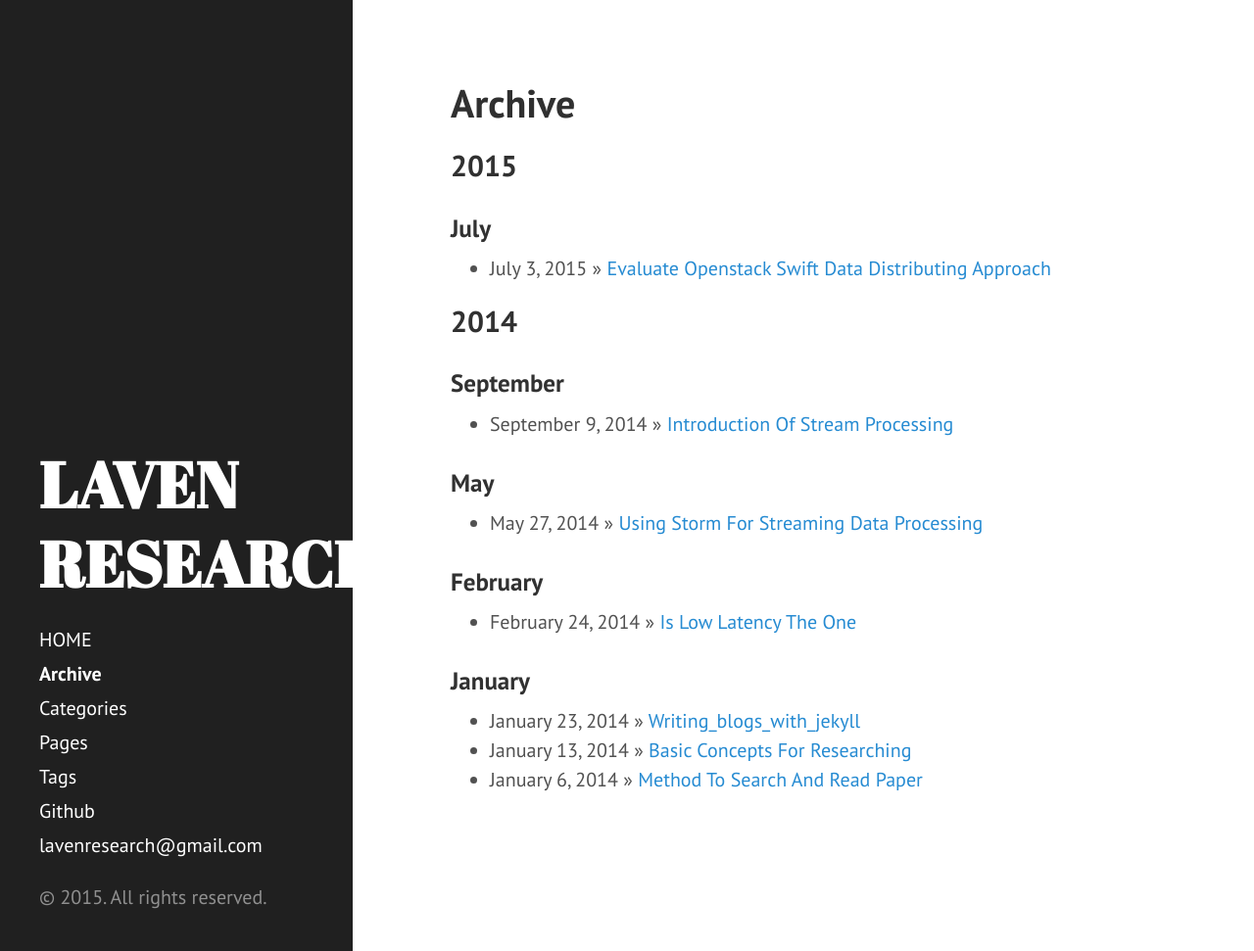
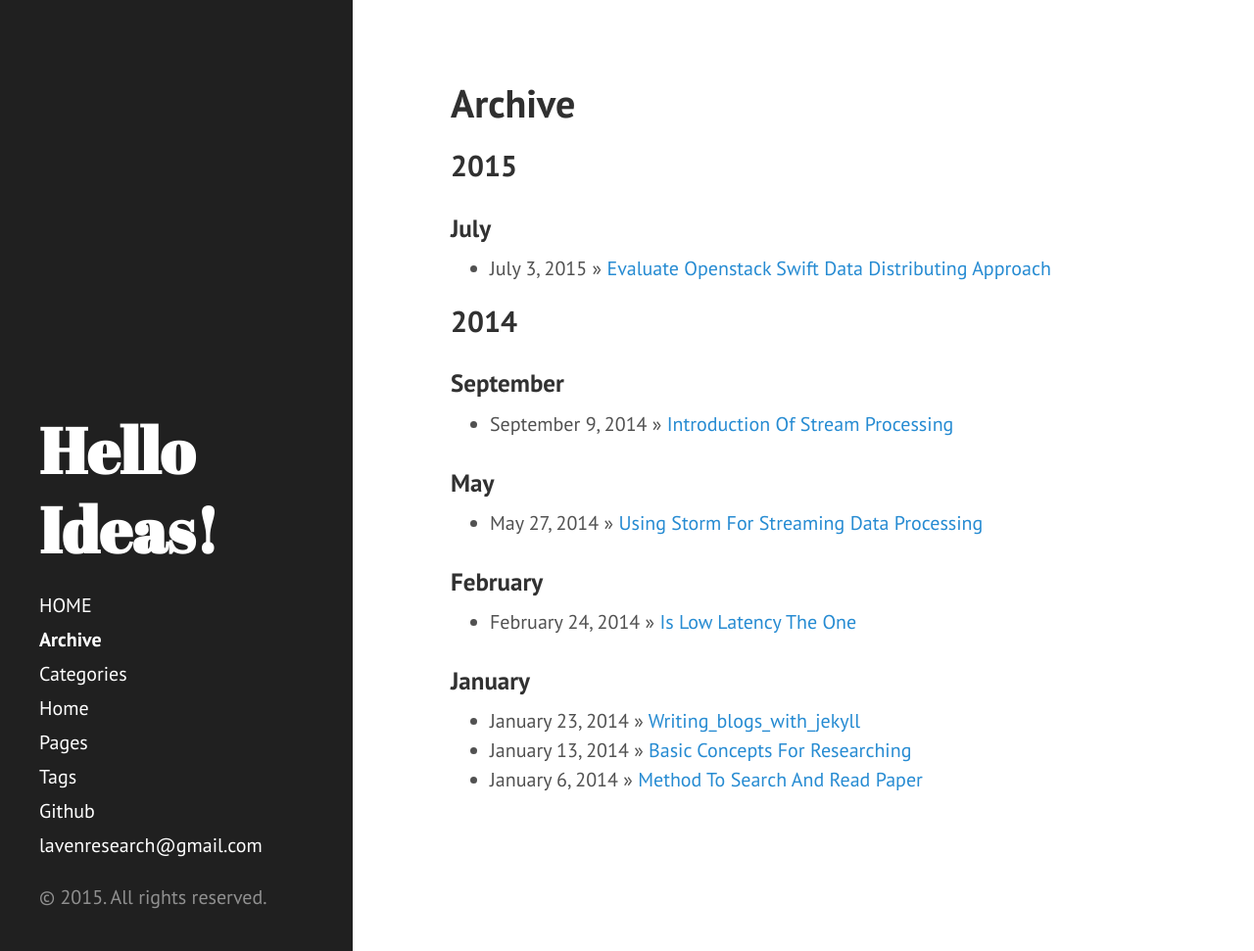
Before and after one commit to lavenresearch/lavenresearch.github.io, a Jekyll site: the page built from archive.html, in a window 1280 px wide and 971 px high. Shown: the whole window at 98% size. Built offline with Jekyll 4.4.1, drawn with Linux system fonts in a browser that asks for light colours.

```diff
--- a/_config.yml
+++ b/_config.yml
@@ -8,8 +8,8 @@
 # Themes are encouraged to use these universal variables
 # so be sure to set them if your theme uses them.
 #
-title : LAVEN RESEARCH
-tagline: lavenresearch
+title : Hello Ideas!
+tagline: Laven Research
 author :
   name : Su Yi
   email : suyi@hust.edu.cn
```
Also changed, not shown: index.md (+1 -1 lines).
